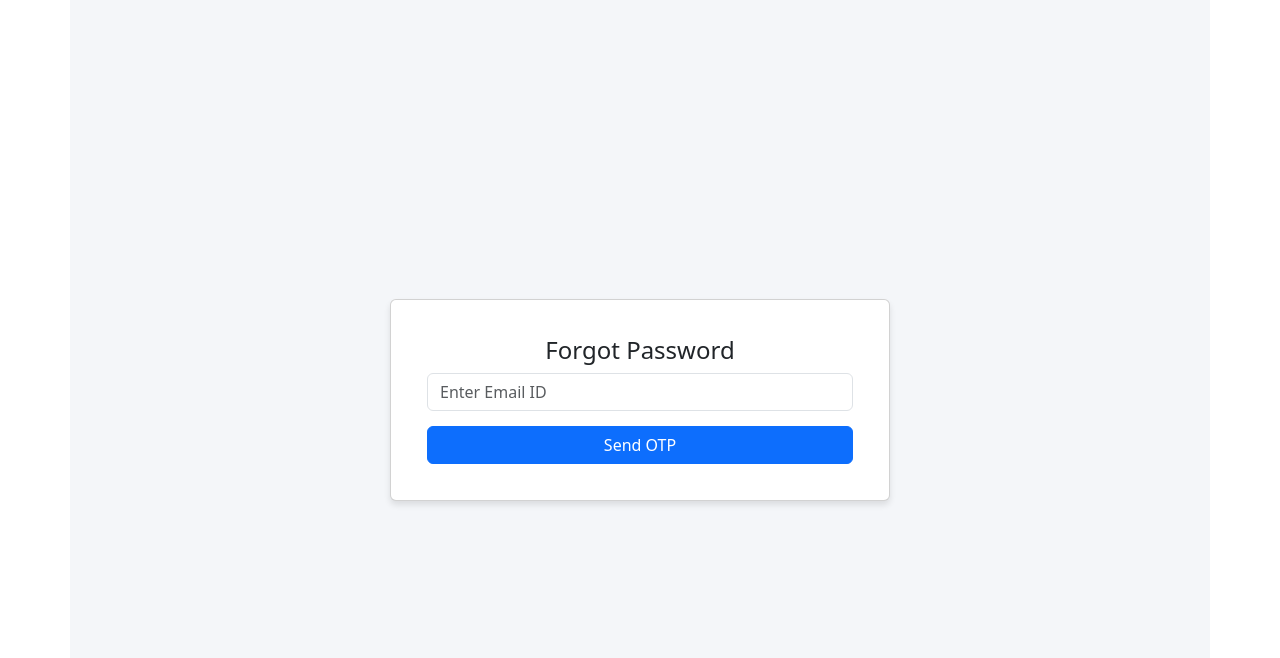
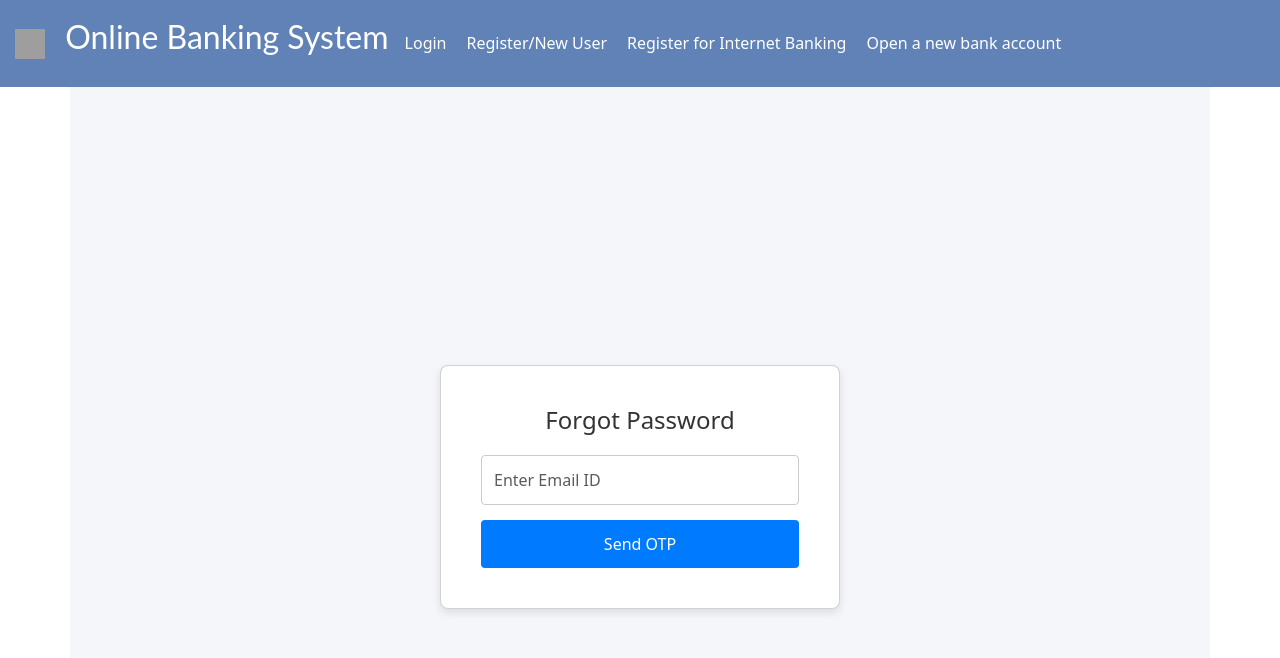
Before and after one commit to mayuri9702/OnlineBankSystem, a React (Create React App) app in the folder online-bank-system/: page /forgetPassword in a window 1280 px wide. Shown: the top 658 px of the page. Built offline with nearby package versions, Linux system fonts and the light colour scheme; grey boxes are pictures that could not be loaded.

Commit message:
Most of the css done

```diff
--- a/online-bank-system/public/index.html
+++ b/online-bank-system/public/index.html
@@ -2,7 +2,7 @@
 <html lang="en">
   <head>
     <meta charset="utf-8" />
-    <link rel="icon" href="https://o.remove.bg/downloads/6049c90f-798a-42b4-a380-86d6f331d02a/pngtree-vector-internet-banking-icon-png-image_755759-removebg-preview.png" />
+    <link rel="icon" href="https://cdn2.iconfinder.com/data/icons/buildings-56/48/12-512.png" alt="Application image" />
     <meta name="viewport" content="width=device-width, initial-scale=1" />
     <meta name="theme-color" content="#000000" />
     <meta
--- a/online-bank-system/src/components/ForgetPassword.js
+++ b/online-bank-system/src/components/ForgetPassword.js
@@ -1,7 +1,6 @@
-
 import React, { useState } from 'react';
 import axios from 'axios';
-import './ForgetPassword.css';
+import Navbar from './Navbar';
 
 export const ForgetPassword = () => {
     const [email, setEmail] = useState('');
@@ -12,6 +11,62 @@ export const ForgetPassword = () => {
     const [showPasswordReset, setShowPasswordReset] = useState(false);
     const [verificationResult, setVerificationResult] = useState('');
     const [passwordResetResult, setPasswordResetResult] = useState('');
+
+    const containerStyle={
+        display: 'flex',
+        justifyContent: 'center',
+        alignItems: 'center',
+        height: '100vh',
+        backgroundColor: '#f4f6f9',
+    }
+
+    const successStyle={
+        color:'green',
+        marginTop:'10px',
+    }
+
+    const btnStyle={
+        backgroundColor: '#007bff',
+        color: 'white',
+        border: 'none',
+        borderRadius: '4px',
+        padding: '12px 20px',
+        fontSize: '16px',
+        cursor: 'pointer',
+        width: '100%',
+        transition: 'background-color 0.3s',
+    }
+
+    const cardTitleStyle={
+        fontSize: '24px',
+        color: '#333',
+        marginBottom: '20px',
+    }
+
+    const cardStyle={
+        maxWidth: '400px',
+        width: '100%',
+        backgroundcolor: '#ffffff',
+        borderRadius: '8px',
+        boxShadow: '0 4px 8px rgba(0, 0, 0, 0.1)',
+        padding: '20px',
+        textAlign: 'center',
+    }
+
+    const formControlStyle={
+        width: '100%',
+        padding: '12px',
+        fontSize: '16px',
+        border: '1px solid #ccc',
+        borderRadius: '4px',
+        backgroundColor: '#fff',
+        transition: 'border-color 0.3s',
+    }
+
+    const errMessageStyle={
+        color: 'red',
+        marginTop: '10px',
+    }
 
     const handleSendOTP = async () => {
         try {
@@ -76,47 +131,50 @@ export const ForgetPassword = () => {
     };
 
     return (
-        <div className="container">
-            <div className="card">
-                <div className="card-body">
+        <div>
+            <Navbar></Navbar>
+
+        <div className="container" style={containerStyle}>
+            <div className="card" style={cardStyle}>
+                <div className="card-body" style={{padding: 20+'px'}}>
                     {showPasswordReset ? (
                         <div>
-                            <h2 className="card-title">Reset Password</h2>
-                            <div className="form-group">
+                            <h2 className="card-title" style={cardTitleStyle}>Reset Password</h2>
+                            <div className="form-group" style={{marginBottom: 15+'px'}}>
                                 <input
                                     type="password"
-                                    className="form-control"
+                                    className="form-control" style={formControlStyle}
                                     placeholder="New Password"
                                     value={newPassword}
                                     onChange={e => setNewPassword(e.target.value)}
                                 />
                             </div>
-                            <div className="form-group">
+                            <div className="form-group" style={{ marginBottom: 15+'px'}}>
                                 <input
                                     type="password"
-                                    className="form-control"
+                                    className="form-control" style={formControlStyle}
                                     placeholder="Confirm New Password"
                                     value={confirmPassword}
                                     onChange={e => setConfirmPassword(e.target.value)}
                                 />
                             </div>
-                            <button className="btn btn-primary" onClick={handlePasswordReset}>Reset Password</button>
-                            {passwordResetResult && <p className="success-message">{passwordResetResult}</p>}
+                            <button className="btn btn-primary" style={btnStyle} onClick={handlePasswordReset}>Reset Password</button>
+                            {passwordResetResult && <p className="success-message" style={successStyle}>{passwordResetResult}</p>}
                         </div>
                     ) : (
                         <div>
-                            <h2 className="card-title">Forgot Password</h2>
-                            <div className="form-group">
+                            <h2 className="card-title" style={cardTitleStyle}>Forgot Password</h2>
+                            <div className="form-group" style={{ marginBottom: 15+'px'}}>
                                 <input
                                     type="text"
-                                    className="form-control"
+                                    className="form-control" style={formControlStyle}
                                     placeholder="Enter Email ID"
                                     value={email}
                                     onChange={e => setEmail(e.target.value)}
                                 />
                             </div>
-                            <button className="btn btn-primary" onClick={handleSendOTP}>Send OTP</button>
-                            {verificationResult && <p className="error-message">{verificationResult}</p>}
+                            <button className="btn btn-primary" style={btnStyle} onClick={handleSendOTP}>Send OTP</button>
+                            {verificationResult && <p className="error-message" style={errMessageStyle}>{verificationResult}</p>}
                         </div>
                     )}
 
@@ -124,20 +182,21 @@ export const ForgetPassword = () => {
                         <div className="card">
                             <div className="card-body">
 
-                           <h5 className="card-title">Enter OTP</h5>
+                           <h5 className="card-title" style={cardTitleStyle}>Enter OTP</h5>
                                 <input
                                     type="text"
-
+                                    style={formControlStyle}
                                  className="form-control"
                                     value={otp}
                                     onChange={e => setOtp(e.target.value)}
                                 />
-                                <button className="btn btn-primary" onClick={handleVerifyOTP}>Submit</button>
+                                <button className="btn btn-primary" style={btnStyle} onClick={handleVerifyOTP}>Submit</button>
                             </div>
                         </div>
                     )}
                 </div>
             </div>
         </div>
+        </div>
     );
 };
--- a/online-bank-system/src/components/ForgetUserID.js
+++ b/online-bank-system/src/components/ForgetUserID.js
@@ -1,10 +1,7 @@
-
-
 import { Link } from 'react-router-dom';
 import React, { useState } from 'react';
 import axios from 'axios';
-import './ForgetUserID.css';
-
+import Navbar from './Navbar'
 
 export const ForgetUserID = () => {
     const [email, setEmail] = useState('');
@@ -13,6 +10,58 @@ export const ForgetUserID = () => {
     const [showUserId, setShowUserId] = useState(false);
     const [verificationResult, setVerificationResult] = useState('');
     const [userId, setUserId] = useState('');
+
+   const containerStyle={
+    display: 'flex',
+    justifyContent: 'center',
+    alignItems: 'center',
+    minHeight: '100vh',
+   }
+
+   const errorStyle={
+    color: 'red',
+    marginTop: '10px',
+   }
+
+   const linkStyle={
+    marginTop: '15px',
+    display: 'block',
+    textAlign: 'center',
+    color: '#007bff',
+   }
+
+   const buttonStyle={
+    backgroundColor: '#007bff;',
+    color: 'white',
+    border: 'none',
+    borderRadius: '4px',
+    padding: '10px 20px',
+    fontSize: '16px',
+    cursor: 'pointer',
+   }
+
+   const modalContentStyle={
+    padding: '20px',
+    border: '1px solid #ccc',
+    borderRadius: '8px',
+   }
+
+   const cardStyle={
+    maxWidth: '500px',
+    padding: '20px',
+    border: '1px solid #ccc',
+    borderRadius: '8px',
+    boxShadow: '0 4px 6px rgba(0, 0, 0, 0.1)',
+   }
+
+   const formControlStyle={
+    width: '100%',
+    padding: '10px',
+    fontSize: '16px',
+    border: '1px solid #ccc',
+    borderRadius: '4px',
+   }
+
 
 
     const handleSendOTP = async () => {
@@ -60,38 +109,41 @@ export const ForgetUserID = () => {
 
 
     return (
-        <div className="card-container">
-            <div className="card">
+        <div>
+            <Navbar></Navbar>
+
+        <div className='container' style={containerStyle}>
+            <div className='card' style={cardStyle}>
                 <div className="card-header">Forgot User ID</div>
                 <div className="card-body">
-                    <div className="form-group">
+                    <div className="form-group" style={{ marginBottom: 15+'px'}}>
                         <input
                             type="text"
-                            className="form-control"
+                            className="form-control" style={formControlStyle}
                             placeholder="Enter Email ID"
                             value={email}
                             onChange={e => setEmail(e.target.value)}
                         />
                     </div>
-                    <div className="form-group">
-                        <button type="button" className="btn btn-primary btn-lg btn-block" onClick={handleSendOTP}>Send OTP</button>
+                    <div className="form-group" style={{ marginBottom: 15+'px'}}>
+                        <button type="button" className="btn btn-primary btn-lg btn-block" style={buttonStyle} onClick={handleSendOTP}>Send OTP</button>
                     </div>
 
 
-                    {verificationResult && <p className="error-message">{verificationResult}</p>}
+                    {verificationResult && <p className="error-message" style={{errorStyle}}>{verificationResult}</p>}
 
 
                     {showOtpModal && (
-                        <div className="modal-container">
-                            <div className="modal-content">
-                                <h5>Enter OTP</h5>
+                        <div className="modal-container" style={{marginTop: 20+'px'}}>
+                            <div className="modal-content" style={{modalContentStyle}}>
+                                <h5 style={{ marginBottom: 15+'px'}}>Enter OTP</h5>
                                 <input
                                     type="text"
-                                    className="form-control"
+                                    className="form-control" style={formControlStyle}
                                     value={otp}
                                     onChange={e => setOtp(e.target.value)}
                                 />
-                                <button type="button" className="btn btn-primary" onClick={handleVerifyOTP}>Submit</button>
+                                <button type="button" className="btn btn-primary" style={buttonStyle} onClick={handleVerifyOTP}>Submit</button>
                             </div>
                         </div>
                     )}
@@ -100,11 +152,12 @@ export const ForgetUserID = () => {
                     {showUserId && (
                         <div>
                             <h5>User ID: {userId}</h5>
-                            <Link to="/login" className="link">Go back to Home</Link>
+                            <Link to="/login" className="link" style={linkStyle}>Go back to Home</Link>
                         </div>
                     )}
                 </div>
             </div>
         </div>
+        </div>
     );
 };
--- a/online-bank-system/src/components/Login.css
+++ b/online-bank-system/src/components/Login.css
@@ -13,3 +13,7 @@ height: calc(100% - 73px);
 height: 100%;
 }
 }
+.image-icon{
+    height: 200px;
+    width: 200px;
+}
--- a/online-bank-system/src/components/Login.js
+++ b/online-bank-system/src/components/Login.js
@@ -16,6 +16,10 @@ export const Login = () => {
       const [passwordErr, setPasswordErr] = useState(false)
       const [loginStatus, setLoginStatus] = useState(null)
 
+      const imageStyle = {
+        width:'500px',
+        height:'500px',
+      }
 
 
       const openPopUp = () => {
@@ -82,7 +86,7 @@ export const Login = () => {
   <div class="container-fluid h-custom">
     <div class="row d-flex justify-content-center align-items-center h-100">
       <div class="col-md-9 col-lg-6 col-xl-5">
-        <img src="https://mdbcdn.b-cdn.net/img/Photos/new-templates/bootstrap-login-form/draw2.webp"
+        <img style={imageStyle} src="https://mdbcdn.b-cdn.net/img/Photos/new-templates/bootstrap-login-form/draw2.webp"
           class="img-fluid" alt="Sample image"/>
       </div>
       <div class="col-md-8 col-lg-6 col-xl-4 offset-xl-1">
--- a/online-bank-system/src/components/Navbar.js
+++ b/online-bank-system/src/components/Navbar.js
@@ -1,23 +1,27 @@
 import React from 'react';
 import './NavbarLogout.css'
+import {Link} from 'react-router-dom'
 
 function Navbar() {
   return (
     <nav class="navbar navbar-expand-sm">
 
   <a class="navbar-brand">
-  <img src="https://o.remove.bg/downloads/6049c90f-798a-42b4-a380-86d6f331d02a/pngtree-vector-internet-banking-icon-png-image_755759-removebg-preview.png" width="30" height="30" class="d-inline-block align-top" alt="">
-   </img> Online Banking System</a>
+  <img src="https://cdn2.iconfinder.com/data/icons/buildings-56/48/12-512.png" alt="Application image">
+   </img> <span className="s">Online Banking System</span></a>
 
   <ul class="navbar-nav">
-    <li class="nav-item">
-      <a class="nav-link" href="/newUser">Register/New User</a>
+  <li class="nav-item">
+      <Link className="item" to="/login">Login</Link>
     </li>
     <li class="nav-item">
-      <a class="nav-link" href="/register">Register for Internet Banking</a>
+      <Link className="item" to="/newUser">Register/New User</Link>
     </li>
     <li class="nav-item">
-      <a class="nav-link" href="/createAccount">Open a new bank account</a>
+      <Link className="item" to="/register">Register for Internet Banking</Link>
+    </li>
+    <li class="nav-item">
+      <Link className="item" to="/createAccount">Open a new bank account</Link>
     </li>
   </ul>
 </nav>
--- a/online-bank-system/src/components/NavbarLogout.css
+++ b/online-bank-system/src/components/NavbarLogout.css
@@ -18,10 +18,19 @@ nav{
 .s{
     font-family: 'Lato', sans-serif;
     color:white;
-    font-size: 2.5rem;
+    font-size: 2rem;
+    margin-top: 50px;
+    margin-bottom: 50px;
 }
 
 img{
-    margin-top: 15px;
-    margin-right: 5px;
+    height: 30px;
+    width: 30px;
+    margin: 15px;
 }
+
+.item{
+    color:white;
+    margin-right: 20px;
+    text-decoration: none;
+}
--- a/online-bank-system/src/components/NavbarLogout.js
+++ b/online-bank-system/src/components/NavbarLogout.js
@@ -13,7 +13,7 @@ export const NavbarLogout = () =>{
     return (
         <nav class="navbar navbar-expand-sm">
                <a className="navbar-brand">
-            <img src="https://o.remove.bg/downloads/6049c90f-798a-42b4-a380-86d6f331d02a/pngtree-vector-internet-banking-icon-png-image_755759-removebg-preview.png" width="30" height="30" class="d-inline-block align-top" alt="">
+            <img src="https://cdn2.iconfinder.com/data/icons/buildings-56/48/12-512.png" alt="Application image">
             </img> <span className="s">Online Banking System</span></a>
         <ul class="navbar-nav ms-auto">
             <li class="nav-item">
```
Also changed, not shown: online-bank-system/src/components/CreateAccount.js (+4 -5 lines), online-bank-system/src/components/DisplayAccounts.js (+17 -0 lines), online-bank-system/src/components/NewUser.js (+6 -2 lines), online-bank-system/src/components/Register.js (+12 -10 lines).
